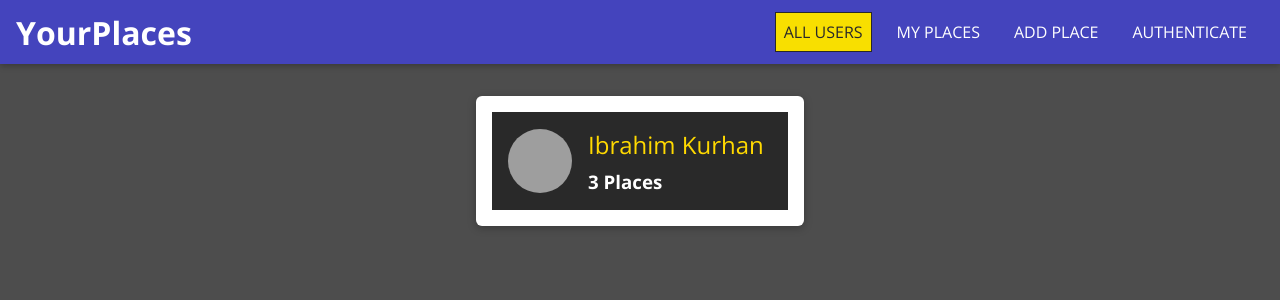
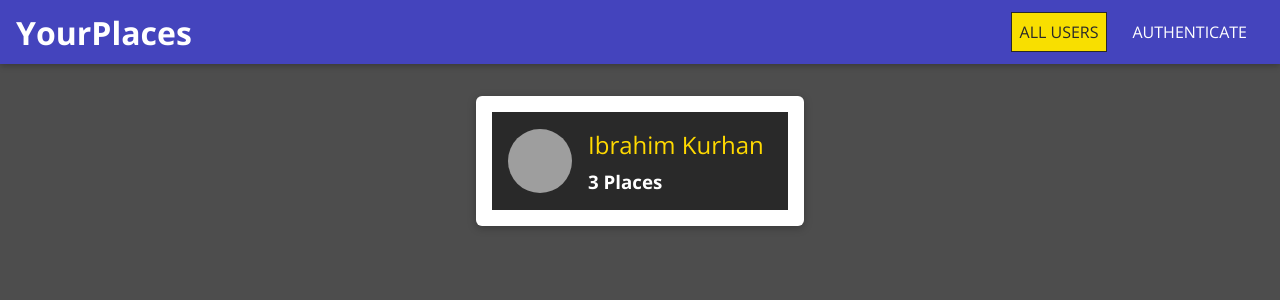
Before and after one commit to ibkibk/MERN-STACK-APP, a React (Create React App) app: page / in a window 1280 px wide. Shown: the top 300 px of the page. Built offline with nearby package versions, Linux system fonts and the light colour scheme; grey boxes are pictures that could not be loaded.

Commit message:
usecONTEXT HOOK ADDED

```diff
--- a/src/App.js
+++ b/src/App.js
@@ -1,4 +1,4 @@
-import React from "react";
+import React, { useState, useCallback } from "react";
 import {
   BrowserRouter as Router,
   Route,
@@ -11,9 +11,23 @@ import MainNavigation from "./shared/Component/Navigation/MainNavigation";
 import UserPlaces from "./places/pages/UserPlaces";
 import UpdatePlace from "./places/pages/UpdatePlace";
 import Auth from "./users/pages/Auth";
+import { AuthContext } from "./shared/context/auth-context";
 
 const App = () => {
+  const [isLoggedIn, setIsLoggedIn] = useState(false);
+
+  const login = useCallback(() => {
+    setIsLoggedIn(true);
+  }, []);
+
+  const logout = useCallback(() => {
+    setIsLoggedIn(false);
+  }, []);
+
   return (
+    <AuthContext.Provider
+      value={{ isLoggedIn: isLoggedIn, login: login, logout: logout }}
+    >
       <Router>
         <MainNavigation />
         <main>
@@ -37,6 +51,7 @@ const App = () => {
           </Switch>
         </main>
       </Router>
+    </AuthContext.Provider>
   );
 };
 
--- a/src/shared/Component/Navigation/NavLinks.jsx
+++ b/src/shared/Component/Navigation/NavLinks.jsx
@@ -1,22 +1,37 @@
-import React from 'react'
+import React,{ useContext } from 'react'
 import "./NavLinks.css"
 import { NavLink } from "react-router-dom";
+import {AuthContext} from "../../context/auth-context"
 
-export default function NavLinks() {
+
+const NavLinks = () => {
+
+    const auth = useContext(AuthContext)
+
     return (
        <ul className="nav-links">
           <li>
               <NavLink to="/" exact>ALL USERS</NavLink>
           </li>
+          {auth.isLoggedIn && (
           <li>
               <NavLink to="/u1/places">MY PLACES</NavLink>
           </li>
+          )}
+            {auth.isLoggedIn && (
           <li>
               <NavLink to="/places/new">ADD PLACE</NavLink>
           </li>
+          )}
+
+            {!auth.isLoggedIn && (
           <li>
               <NavLink to="/auth">AUTHENTICATE</NavLink>
           </li>
+          )}
+
+
        </ul>
     )
 }
+export default NavLinks;
--- /dev/null
+++ b/src/shared/context/auth-context.js
@@ -0,0 +1,7 @@
+import { createContext } from "react";
+
+export const AuthContext = createContext({
+  isLoggedIn: false,
+  login: () => {},
+  logout: () => {},
+});
```
Lines whose indentation alone changed are shown as unchanged.
